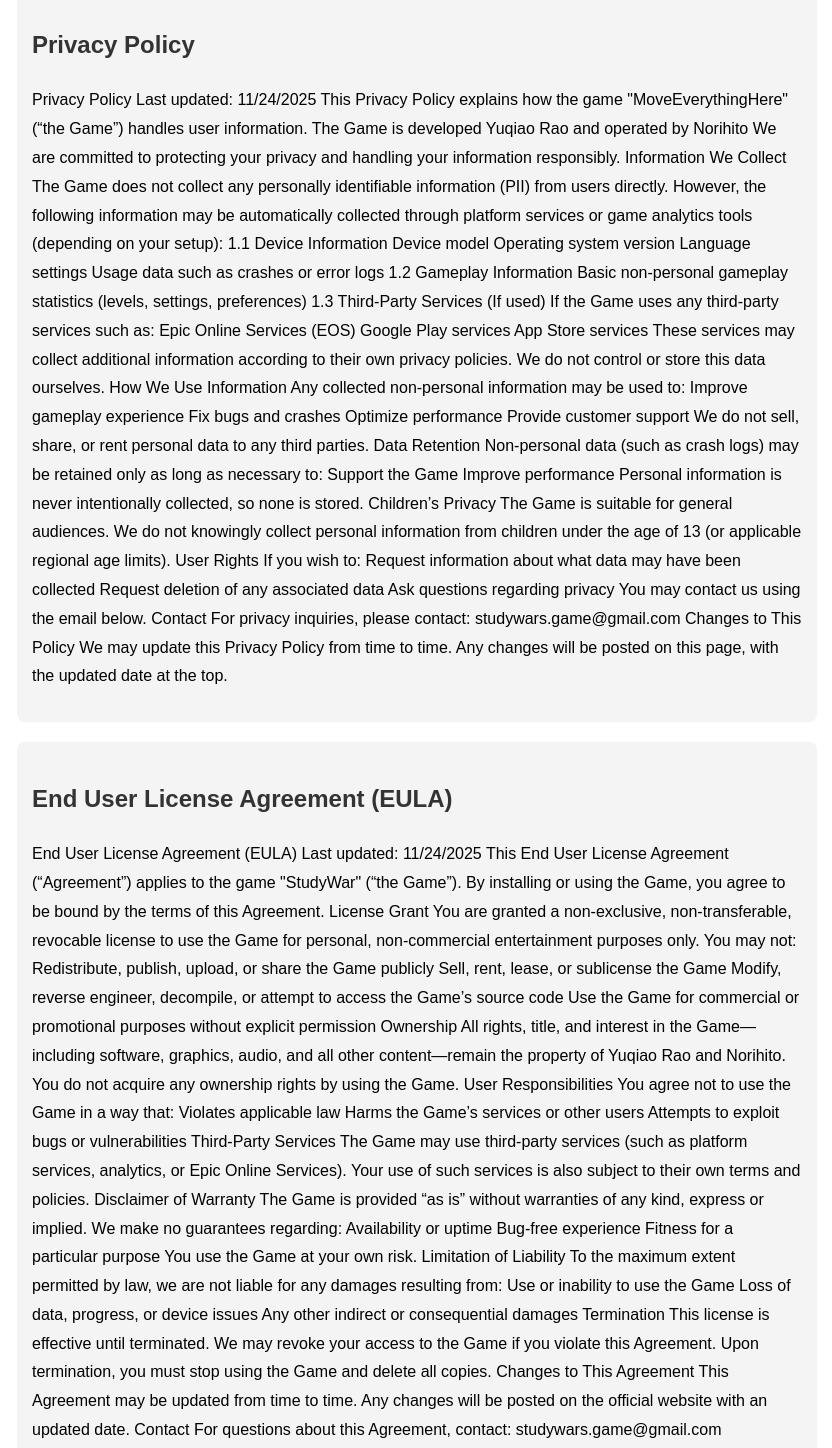
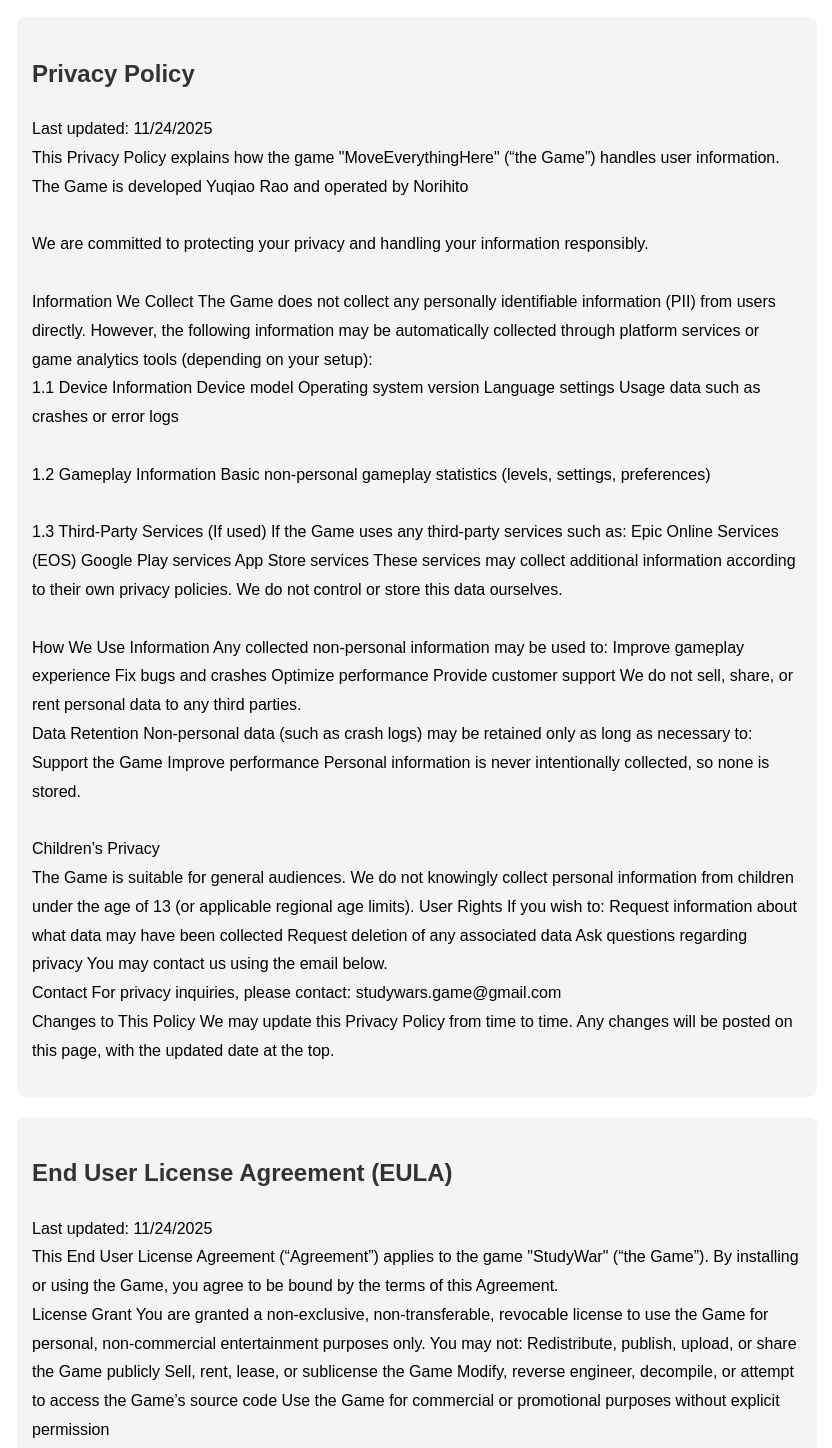
Before and after one commit to studywarsgame-jpg/Licensing-Terms-for-Study-War-, a plain HTML site: page index.html in a window 1280 px wide. Shown: the part 608-2056 px from the top of the page, without its empty margins (23-855 px from the left). Drawn offline with Linux system fonts and the light colour scheme.

Commit message:
Update index.html

```diff
--- a/index.html
+++ b/index.html
@@ -33,7 +33,10 @@
     <div class="box">
         <h2>About the Game</h2>
         <p>
-            Step into the exciting world of Study War, a fast-paced, quiz-based game inspired by Kahoot! Engage with friends or challenge yourself in dynamic rounds of trivia, all brought to life with vibrant visuals, flashy effects, and a smooth, intuitive UI. Every question feels thrilling with animations that make learning fun and competitive. Perfect for anyone who loves interactive quizzes, flashy presentation, and high-energy gameplay. Test your knowledge, compete for the top score, and enjoy a visually stunning experience that keeps players coming back for more!
+            Step into the exciting world of Study War, a fast-paced, quiz-based game inspired by Kahoot! Engage with friends or challenge yourself in dynamic rounds of trivia, all brought to life with vibrant visuals, flashy effects, and a smooth, intuitive UI.
+            <br>Every question feels thrilling with animations that make learning fun and competitive.
+            <br>Perfect for anyone who loves interactive quizzes, flashy presentation, and high-energy gameplay.
+            <br>Test your knowledge, compete for the top score, and enjoy a visually stunning experience that keeps players coming back for more!
         </p>
     </div>
 
@@ -44,63 +47,55 @@
     <div class="box">
         <h2>Privacy Policy</h2>
         <p>
-           Privacy Policy
-
-Last updated: 11/24/2025
-
-This Privacy Policy explains how the game "MoveEverythingHere" (“the Game”) handles user information. The Game is developed Yuqiao Rao and operated by Norihito
-
-We are committed to protecting your privacy and handling your information responsibly.
-
-Information We Collect The Game does not collect any personally identifiable information (PII) from users directly. However, the following information may be automatically collected through platform services or game analytics tools (depending on your setup):
-1.1 Device Information Device model Operating system version Language settings Usage data such as crashes or error logs
-
-1.2 Gameplay Information Basic non-personal gameplay statistics (levels, settings, preferences)
-
-1.3 Third-Party Services (If used) If the Game uses any third-party services such as: Epic Online Services (EOS) Google Play services App Store services These services may collect additional information according to their own privacy policies. We do not control or store this data ourselves.
-
-How We Use Information Any collected non-personal information may be used to: Improve gameplay experience Fix bugs and crashes Optimize performance Provide customer support We do not sell, share, or rent personal data to any third parties.
-
-Data Retention Non-personal data (such as crash logs) may be retained only as long as necessary to: Support the Game Improve performance Personal information is never intentionally collected, so none is stored.
-
-Children’s Privacy
-
+Last updated: 11/24/2025<br>
+This Privacy Policy explains how the game "MoveEverythingHere" (“the Game”) handles user information.<br>
+The Game is developed Yuqiao Rao and operated by Norihito<br>
+<br>
+We are committed to protecting your privacy and handling your information responsibly.<br>
+<br>
+Information We Collect The Game does not collect any personally identifiable information (PII) from users directly. However, the following information may be automatically collected through platform services or game analytics tools (depending on your setup):<br>
+1.1 Device Information Device model Operating system version Language settings Usage data such as crashes or error logs<br>
+<br>
+1.2 Gameplay Information Basic non-personal gameplay statistics (levels, settings, preferences)<br>
+<br>
+1.3 Third-Party Services (If used) If the Game uses any third-party services such as: Epic Online Services (EOS) Google Play services App Store services These services may collect additional information according to their own privacy policies. We do not control or store this data ourselves.<br>
+<br>
+How We Use Information Any collected non-personal information may be used to: Improve gameplay experience Fix bugs and crashes Optimize performance Provide customer support We do not sell, share, or rent personal data to any third parties.<br>
+Data Retention Non-personal data (such as crash logs) may be retained only as long as necessary to: Support the Game Improve performance Personal information is never intentionally collected, so none is stored.<br><br>
+Children’s Privacy<br>
 The Game is suitable for general audiences. We do not knowingly collect personal information from children under the age of 13 (or applicable regional age limits).
-
-User Rights If you wish to: Request information about what data may have been collected Request deletion of any associated data Ask questions regarding privacy You may contact us using the email below.
-
-Contact For privacy inquiries, please contact: studywars.game@gmail.com
-
-Changes to This Policy We may update this Privacy Policy from time to time. Any changes will be posted on this page, with the updated date at the top.
+User Rights If you wish to: Request information about what data may have been collected Request deletion of any associated data Ask questions regarding privacy You may contact us using the email below.<br>
+Contact For privacy inquiries, please contact: studywars.game@gmail.com<br>
+Changes to This Policy We may update this Privacy Policy from time to time. Any changes will be posted on this page, with the updated date at the top.<br>
         </p>
     </div>
 
     <div class="box">
         <h2>End User License Agreement (EULA)</h2>
         <p>
-            End User License Agreement (EULA)
+Last updated: 11/24/2025<br>
 
-Last updated: 11/24/2025
+This End User License Agreement (“Agreement”) applies to the game "StudyWar" (“the Game”). By installing or using the Game, you agree to be bound by the terms of this Agreement.<br>
 
-This End User License Agreement (“Agreement”) applies to the game "StudyWar" (“the Game”). By installing or using the Game, you agree to be bound by the terms of this Agreement.
+License Grant You are granted a non-exclusive, non-transferable, revocable license to use the Game for personal,
+non-commercial entertainment purposes only. You may not: Redistribute, publish, upload, or share the Game publicly Sell,
+rent, lease, or sublicense the Game Modify, reverse engineer, decompile, or attempt to access the Game’s source code
+Use the Game for commercial or promotional purposes without explicit permission<br>
 
-License Grant You are granted a non-exclusive, non-transferable, revocable license to use the Game for personal, non-commercial entertainment purposes only. You may not: Redistribute, publish, upload, or share the Game publicly Sell, rent, lease, or sublicense the Game Modify, reverse engineer, decompile, or attempt to access the Game’s source code Use the Game for commercial or promotional purposes without explicit permission
+Ownership All rights, title, and interest in the Game—including software, graphics, audio, and all other content—remain the property of Yuqiao Rao and Norihito. You do not acquire any ownership rights by using the Game.<br>
+User Responsibilities You agree not to use the Game in a way that: Violates applicable law Harms the Game’s services or other users Attempts to exploit bugs or vulnerabilities<br>
 
-Ownership All rights, title, and interest in the Game—including software, graphics, audio, and all other content—remain the property of Yuqiao Rao and Norihito. You do not acquire any ownership rights by using the Game.
+Third-Party Services The Game may use third-party services (such as platform services, analytics, or Epic Online Services). Your use of such services is also subject to their own terms and policies.<br>
 
-User Responsibilities You agree not to use the Game in a way that: Violates applicable law Harms the Game’s services or other users Attempts to exploit bugs or vulnerabilities
+Disclaimer of Warranty The Game is provided “as is” without warranties of any kind, express or implied. We make no guarantees regarding: Availability or uptime Bug-free experience Fitness for a particular purpose You use the Game at your own risk.<br>
 
-Third-Party Services The Game may use third-party services (such as platform services, analytics, or Epic Online Services). Your use of such services is also subject to their own terms and policies.
+Limitation of Liability To the maximum extent permitted by law, we are not liable for any damages resulting from: Use or inability to use the Game Loss of data, progress, or device issues Any other indirect or consequential damages<br>
 
-Disclaimer of Warranty The Game is provided “as is” without warranties of any kind, express or implied. We make no guarantees regarding: Availability or uptime Bug-free experience Fitness for a particular purpose You use the Game at your own risk.
+Termination This license is effective until terminated. We may revoke your access to the Game if you violate this Agreement. Upon termination, you must stop using the Game and delete all copies.<br>
 
-Limitation of Liability To the maximum extent permitted by law, we are not liable for any damages resulting from: Use or inability to use the Game Loss of data, progress, or device issues Any other indirect or consequential damages
+Changes to This Agreement This Agreement may be updated from time to time. Any changes will be posted on the official website with an updated date.<br>
 
-Termination This license is effective until terminated. We may revoke your access to the Game if you violate this Agreement. Upon termination, you must stop using the Game and delete all copies.
-
-Changes to This Agreement This Agreement may be updated from time to time. Any changes will be posted on the official website with an updated date.
-
-Contact For questions about this Agreement, contact: studywars.game@gmail.com
+Contact For questions about this Agreement, contact: studywars.game@gmail.com<br>
         </p>
     </div>
 
```
